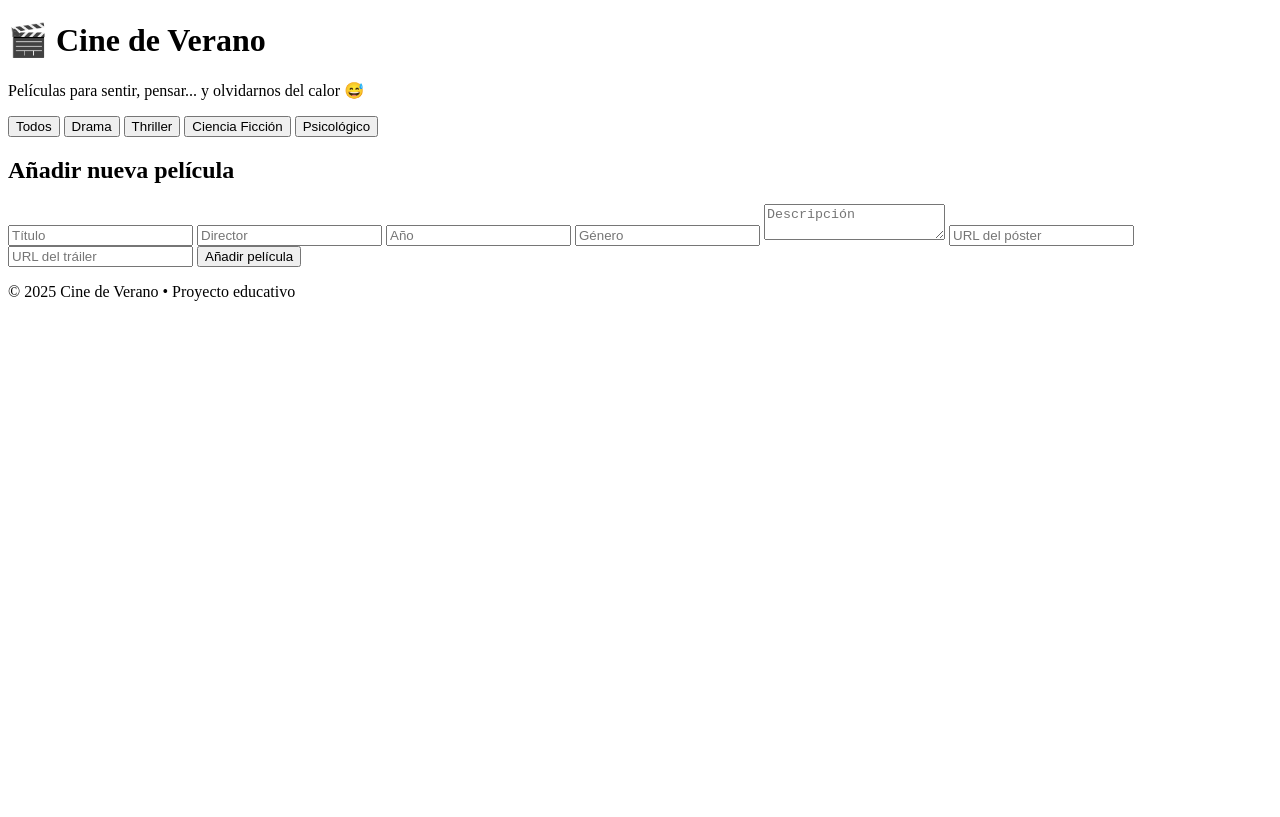
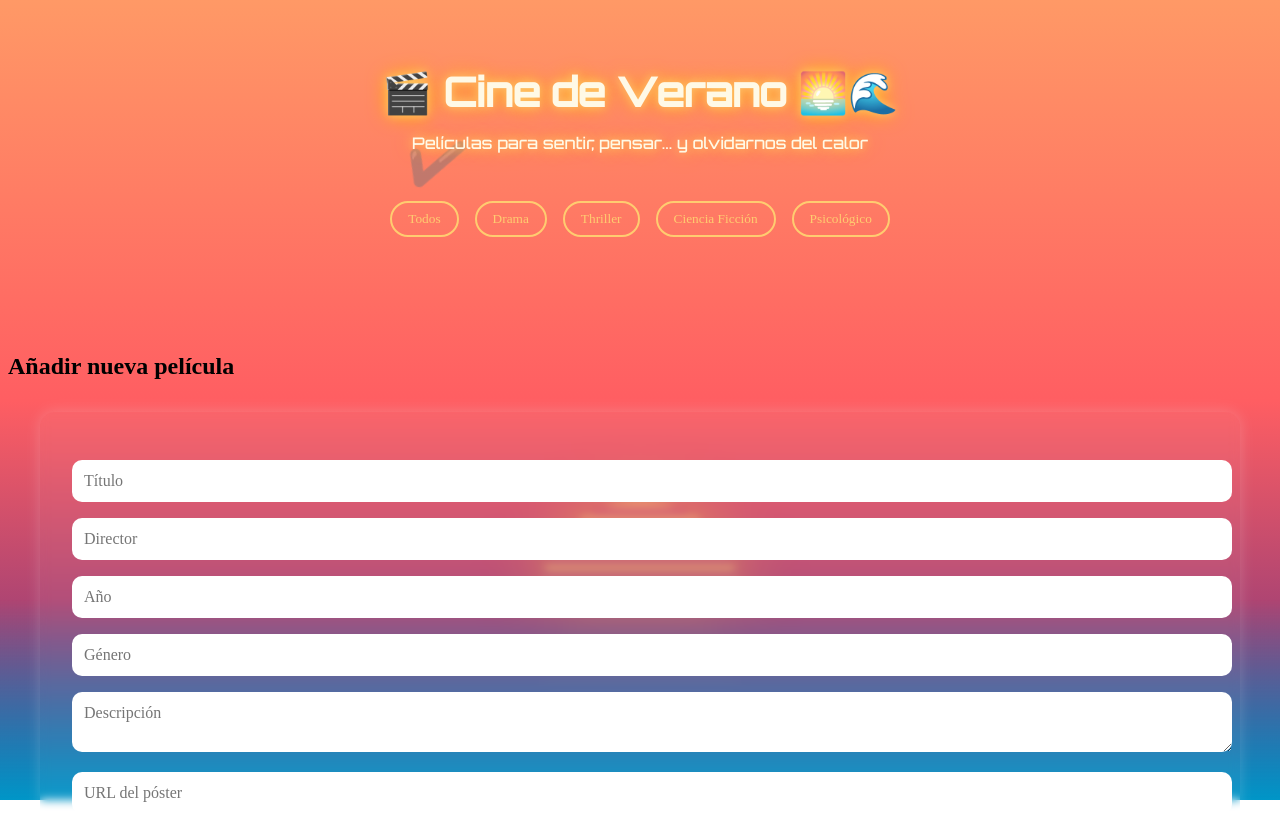
Before and after one commit to EstherTapias/cine-de-verano, a website: page src/index.html in a window 1280 px wide. Shown: the top 817 px of the page. Drawn offline with Linux system fonts and the light colour scheme.

Commit message:
add first style to porject(#7)

```diff
--- a/src/index.html
+++ b/src/index.html
@@ -5,11 +5,13 @@
     <meta name="viewport" content="width=device-width, initial-scale=1.0">
     <title>🎞Cinde de Verano🌅🌊</title>
     <link rel="stylesheet" href="style.css">
+    <link href="https://fonts.googleapis.com/css2?family=Orbitron:wght@500&display=swap" rel="stylesheet">
+
 </head>
 <body>
     <header>
-        <h1>🎬 Cine de Verano</h1>
-        <p>Películas para sentir, pensar... y olvidarnos del calor 😅</p>
+        <h1>🎬 Cine de Verano 🌅🌊</h1>
+        <p>Películas para sentir, pensar... y olvidarnos del calor </p>
       </header>
 
       <nav id="genre-filters">
@@ -19,6 +21,18 @@
         <button data-genre="Science Fiction">Ciencia Ficción</button>
         <button data-genre="Psychological Thriller">Psicológico</button>
       </nav>
+
+      <!-- Fondo animado fijo detrás -->
+        <div class="background-scene">
+            <div class="sun-wrapper">
+                <div class="sun"></div>
+                <div class="sun-reflection"></div>
+            </div>
+            <div class="ocean"></div>
+            <div class="seagull seagull-1">✔️</div>
+            <div class="seagull seagull-2">✔️</div>
+
+        </div>
 
       <main>
         <section id="movie-list">
--- a/src/style.css
+++ b/src/style.css
@@ -0,0 +1,195 @@
+/* Fondo base */
+.background-scene {
+    position: fixed;
+    top: 0; left: 0;
+    width: 100vw;
+    height: 100vh;
+    background: linear-gradient(to bottom, #ff9966, #ff5e62, #5f2c82);
+    overflow: hidden;
+    z-index: -1;
+  }
+
+  header {
+    padding: 2rem 1rem;
+    text-align: center;
+    color: #fff9e6;
+    font-family: 'Orbitron', sans-serif;
+    text-shadow: 0 0 10px #ffcc70, 0 0 20px #ffaa00;
+  }
+
+  header h1 {
+    font-size: 2.5rem;
+    margin-bottom: 1rem;
+  }
+
+  nav {
+    display: flex;
+    justify-content: center;
+    gap: 1rem;
+    flex-wrap: wrap;
+  }
+
+  nav button {
+    background: transparent;
+    border: 2px solid #ffcc70;
+    color: #ffcc70;
+    padding: 0.5rem 1rem;
+    border-radius: 20px;
+    font-family: inherit;
+    cursor: pointer;
+    transition: all 0.3s ease;
+  }
+
+  nav button:hover {
+    background: #ffcc70;
+    color: #401a49;
+    box-shadow: 0 0 10px #ffcc70;
+  }
+
+  /*Seccion pelis*/
+  #movie-list {
+    display: grid;
+    grid-template-columns: repeat(auto-fit, minmax(250px, 1fr));
+    gap: 2rem;
+    padding: 2rem;
+    margin-top: 2rem;
+    color: #ffffff;
+  }
+
+  /*forms*/
+
+  #movie-form {
+    background: rgba(255, 255, 255, 0.05);
+    backdrop-filter: blur(5px);
+    border-radius: 15px;
+    padding: 2rem;
+    margin: 2rem;
+    color: #fff;
+    box-shadow: 0 0 15px rgba(255, 255, 255, 0.2);
+  }
+
+  #movie-form input,
+  #movie-form textarea,
+  #movie-form select,
+  #movie-form button {
+    width: 100%;
+    margin-top: 1rem;
+    padding: 0.75rem;
+    border: none;
+    border-radius: 10px;
+    font-family: inherit;
+    font-size: 1rem;
+  }
+
+  #movie-form button {
+    background-color: #ff5e62;
+    color: white;
+    cursor: pointer;
+    transition: all 0.3s ease;
+  }
+
+  #movie-form button:hover {
+    background-color: #ff9966;
+    box-shadow: 0 0 10px #ff9966;
+  }
+
+
+
+
+  /* Sol estilo retro: líneas horizontales */
+  .sun-wrapper {
+    position: absolute;
+    bottom: 25vh; /* justo donde empieza el mar */
+    left: 50%;
+    transform: translateX(-50%);
+    width: 200px;
+    height: 100px;
+    overflow: visible;
+  }
+
+  .sun {
+    width: 200px;
+    height: 100px;
+    border-top-left-radius: 100px;
+    border-top-right-radius: 100px;
+    background: repeating-linear-gradient(
+      to bottom,
+      rgba(255, 224, 102, 0.5),
+      rgba(255, 224, 102, 0.5) 8px,
+      transparent 8px,
+      transparent 16px
+    );
+    box-shadow: 0 0 60px rgba(255, 212, 59, 0.4);
+    backdrop-filter: blur(2px);
+  }
+
+  /* Reflejo del sol */
+  .sun-reflection {
+    width: 200px;
+    height: 100px;
+    border-bottom-left-radius: 100px;
+    border-bottom-right-radius: 100px;
+    margin-top: -4px; /* que quede pegado */
+    background: repeating-linear-gradient(
+      to top,
+      rgba(255, 224, 102, 0.1),
+      rgba(255, 224, 102, 0.1) 8px,
+      transparent 8px,
+      transparent 16px
+    );
+    transform: scaleY(-1);
+    opacity: 0.3;
+    filter: blur(3px);
+  }
+
+
+  /* Océano */
+  .ocean {
+    position: absolute;
+    bottom: 0;
+    left: 0;
+    width: 100%;
+    height: 25vh;
+    background: linear-gradient(to top, #0096c7, transparent);
+  }
+
+
+  /* Gaviotas estilizadas */
+  .seagull {
+    position: absolute;
+    font-size: 3rem;
+    color: rgba(255, 255, 255, 0.6);
+    opacity: 0.6;
+    animation: fly 12s linear infinite;
+    transform: rotate(15deg);
+  }
+
+  .seagull-1 {
+    top: 18%;
+    left: -10%;
+    animation-delay: 0s;
+  }
+
+  .seagull-2 {
+    top: 26%;
+    left: -20%;
+    animation-delay: 4s;
+  }
+
+  footer {
+    background: rgba(0, 0, 0, 0.3);
+    padding: 1.5rem;
+    text-align: center;
+    color: #fff;
+    font-family: 'Orbitron', sans-serif;
+    font-size: 1rem;
+    border-top: 1px solid rgba(255, 255, 255, 0.1);
+    margin-top: 3rem;
+  }
+
+
+  @keyframes fly {
+    0% { transform: translateX(0) rotate(15deg); }
+    50% { transform: translateX(50vw) translateY(-10px) rotate(10deg); }
+    100% { transform: translateX(120vw) translateY(0) rotate(15deg); }
+  }
```
